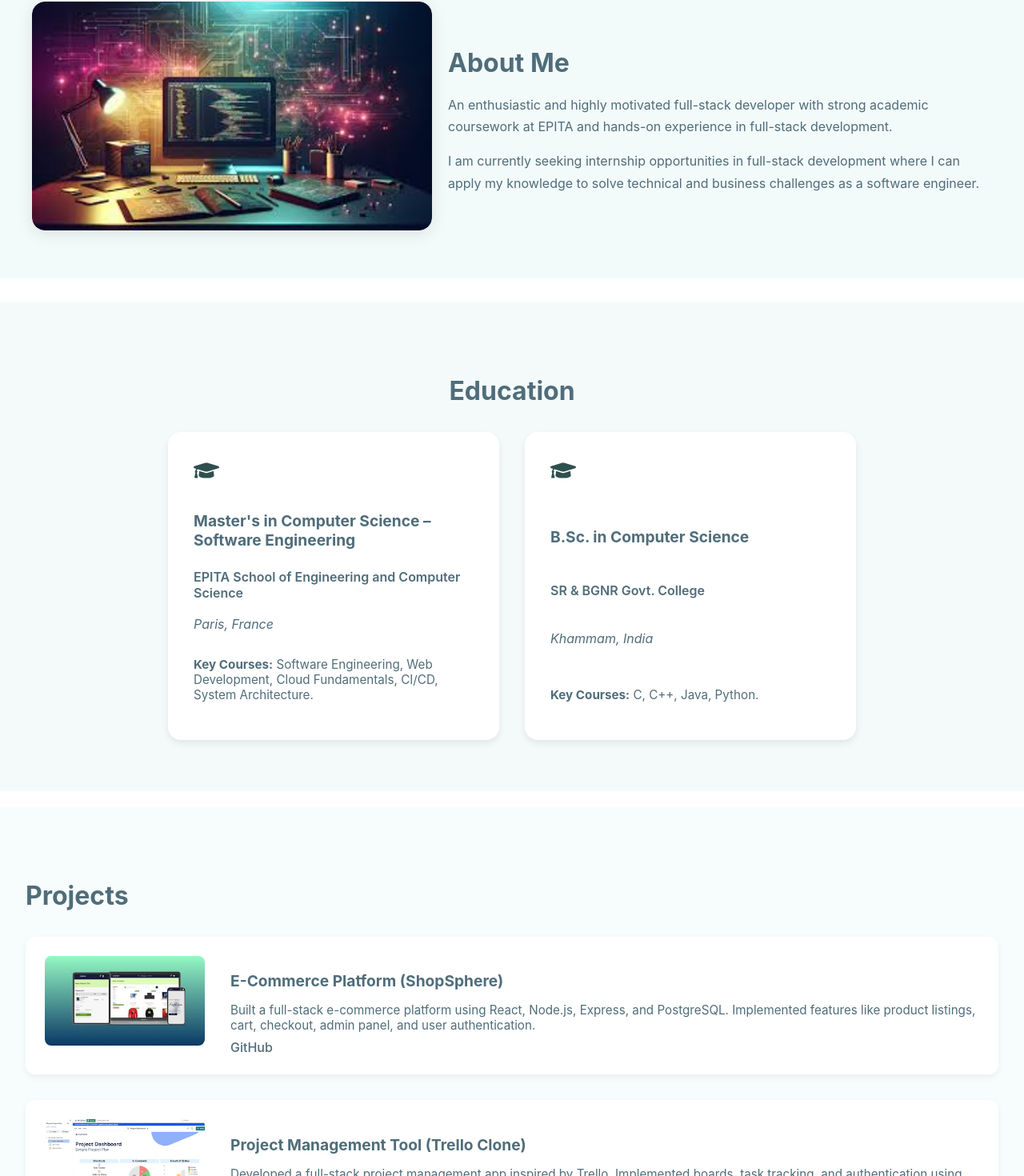
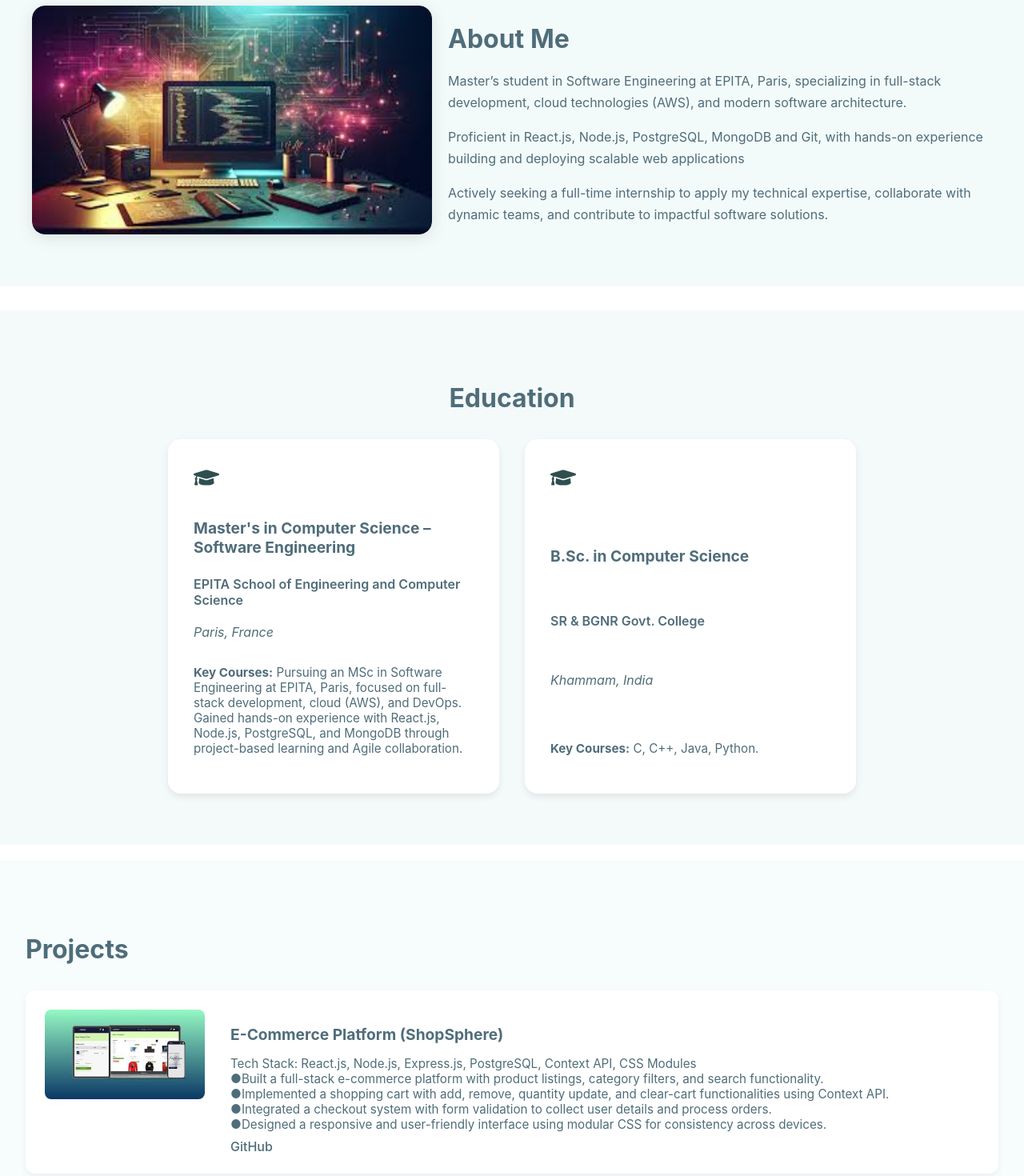
Before and after one commit to Srikanth515341/Portfolio, a React (Create React App) app: page / in a window 1280 px wide. Shown: the part 459-1929 px from the top of the page at 80% size. Built offline with nearby package versions, Linux system fonts and the light colour scheme.

Commit message:
improved context

```diff
--- a/src/components/About.js
+++ b/src/components/About.js
@@ -12,10 +12,11 @@ const About = () => {
         <div className={styles.text}>
           <h2>About Me</h2>
           <p>
-          An enthusiastic and highly motivated full-stack developer with strong academic coursework at EPITA and hands-on experience in full-stack development.
+          Master’s student in Software Engineering at EPITA, Paris, specializing in full-stack development, cloud technologies (AWS), and modern software architecture.
           </p>
-          <p>I am currently seeking internship opportunities in full-stack development where I can apply my knowledge to solve technical and business challenges as a software engineer.
+          <p>Proficient in React.js, Node.js, PostgreSQL, MongoDB and Git, with hands-on experience building and deploying scalable web applications
           </p>
+          <p>Actively seeking a full-time internship to apply my technical expertise, collaborate with dynamic teams, and contribute to impactful software solutions.</p>
 
         </div>
       </div>
--- a/src/components/Education.js
+++ b/src/components/Education.js
@@ -16,7 +16,7 @@ const Education = () => {
           <p className={styles.institution}>EPITA School of Engineering and Computer Science</p>
           <p className={styles.location}>Paris, France</p>
           <p className={styles.details}>
-            <strong>Key Courses:</strong> Software Engineering, Web Development, Cloud Fundamentals, CI/CD, System Architecture.
+            <strong>Key Courses:</strong> Pursuing an MSc in Software Engineering at EPITA, Paris, focused on full-stack development, cloud (AWS), and DevOps. Gained hands-on experience with React.js, Node.js, PostgreSQL, and MongoDB through project-based learning and Agile collaboration.
           </p>
         </div>
 
--- a/src/components/Projects.js
+++ b/src/components/Projects.js
@@ -13,8 +13,11 @@ const Projects = () => {
         <div className={styles.details}>
           <h3>E-Commerce Platform (ShopSphere)</h3>
           <p>
-            Built a full-stack e-commerce platform using React, Node.js, Express, and PostgreSQL.
-            Implemented features like product listings, cart, checkout, admin panel, and user authentication.
+          Tech Stack: React.js, Node.js, Express.js, PostgreSQL, Context API, CSS Modules <br></br>
+          ●Built a full-stack e-commerce platform with product listings, category filters, and search functionality. <br></br>
+●Implemented a shopping cart with add, remove, quantity update, and clear-cart functionalities using Context API.<br></br>
+●Integrated a checkout system with form validation to collect user details and process orders.<br></br>
+●Designed a responsive and user-friendly interface using modular CSS for consistency across devices.
           </p>
           <a href="https://github.com/Srikanth515341/ShopSphere" target="_blank" rel="noreferrer">GitHub</a>
         </div>
@@ -25,8 +28,10 @@ const Projects = () => {
         <div className={styles.details}>
           <h3>Project Management Tool (Trello Clone)</h3>
           <p>
-            Developed a full-stack project management app inspired by Trello.
-            Implemented boards, task tracking, and authentication using React, Node.js, Express, and MongoDB.
+          Tech Stack: React.js, Node.js, Express.js, MongoDB <br></br>
+●Developed a project management tool for creating projects, managing tasks, and tracking progress. <br></br>
+●Built a real-time task board with drag-and-drop functionality, filtering, and update/delete features. <br></br>
+●Developed a scalable backend with Node.js, Express.js, and MongoDB, ensuring a responsive UI across devices.
           </p>
           <a href="https://github.com/Srikanth515341/Project-Management-Tool-Trello" target="_blank" rel="noreferrer">GitHub</a>
         </div>
--- a/src/components/Skills.js
+++ b/src/components/Skills.js
@@ -22,7 +22,7 @@ const skills = [
   {
     icon: <FaCloud size={40} />,
     title: 'Cloud Basics',
-    description: 'Familiar with AWS services and deployment fundamentals.'
+    description: 'Familiar with cloud platforms such as AWS and Render, with a solid understanding of deployment fundamentals and cloud service integration.'
   },
   {
     icon: <FaLock size={40} />,
```
